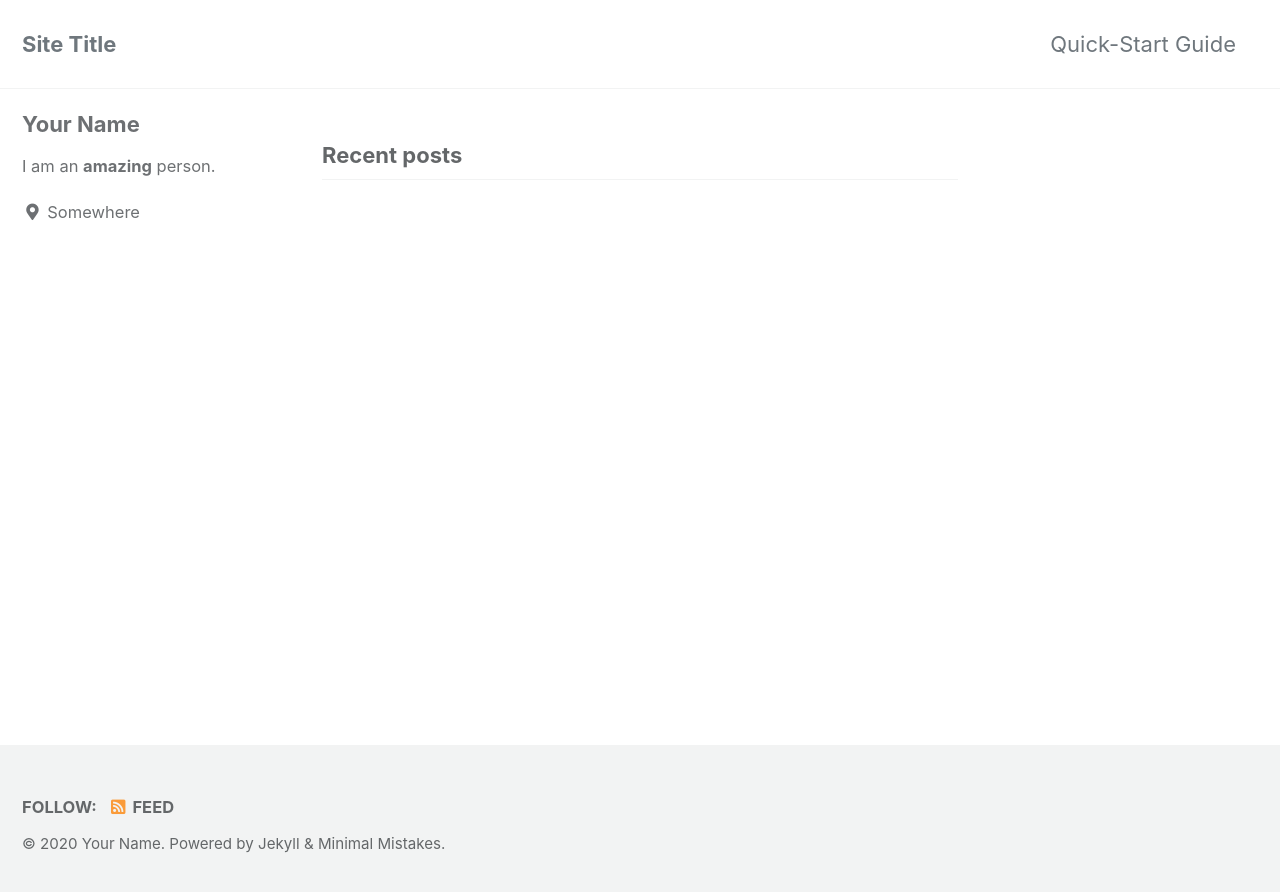
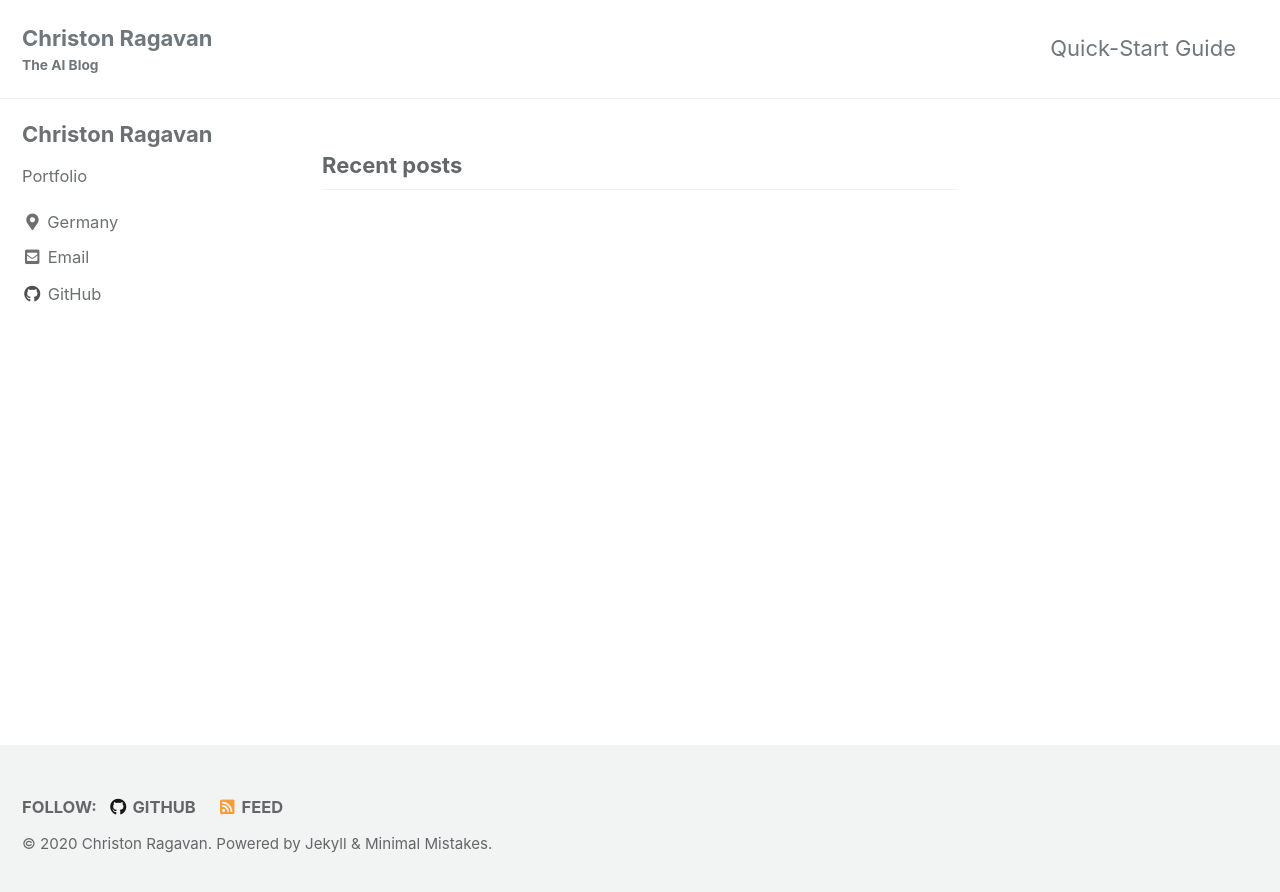
Before and after one commit to Christon-Ragavan/christon.github.io, a Jekyll site: the page built from index.html, in a window 1280 px wide. Shown: the top 892 px of the page. Built offline with Jekyll 4.4.1, drawn with Linux system fonts in a browser that asks for light colours; cached includes are drawn as plain includes; the list of posts is cut into pages by our own code.

Commit message:
update01

```diff
--- a/_config.yml
+++ b/_config.yml
@@ -16,11 +16,11 @@ minimal_mistakes_skin    : "default" # "air", "aqua", "contrast", "dark", "dirt"
 
 # Site Settings
 locale                   : "en-US"
-title                    : "Site Title"
+title                    : "Christon Ragavan"
 title_separator          : "-"
-subtitle                 : # site tagline that appears below site title in masthead
-name                     : "Your Name"
-description              : "An amazing website."
+subtitle                 : "The AI Blog" # site tagline that appears below site title in masthead
+name                     : "Christon Ragavan"
+description              : "Portfolio"
 url                      : # the base hostname & protocol for your site e.g. "https://mmistakes.github.io"
 baseurl                  : # the subpath of your site, e.g. "/blog"
 repository               : # GitHub username/repo-name e.g. "mmistakes/minimal-mistakes"
@@ -93,15 +93,15 @@ analytics:
 
 # Site Author
 author:
-  name             : "Your Name"
+  name             : "Christon Ragavan"
   avatar           : # path of avatar image, e.g. "/assets/images/bio-photo.jpg"
-  bio              : "I am an **amazing** person."
-  location         : "Somewhere"
+  bio              : "Portfolio"
+  location         : "Germany"
   email            :
   links:
     - label: "Email"
       icon: "fas fa-fw fa-envelope-square"
-      # url: "mailto:your.name@email.com"
+      url: "mailto:christonragavan@gmail.com"
     - label: "Website"
       icon: "fas fa-fw fa-link"
       # url: "https://your-website.com"
@@ -113,7 +113,7 @@ author:
       # url: "https://facebook.com/"
     - label: "GitHub"
       icon: "fab fa-fw fa-github"
-      # url: "https://github.com/"
+      url: "https://github.com/christon-ragavan"
     - label: "Instagram"
       icon: "fab fa-fw fa-instagram"
       # url: "https://instagram.com/"
@@ -129,7 +129,7 @@ footer:
       # url:
     - label: "GitHub"
       icon: "fab fa-fw fa-github"
-      # url:
+      url: "https://github.com/christon-ragavan"
     - label: "GitLab"
       icon: "fab fa-fw fa-gitlab"
       # url:
```
